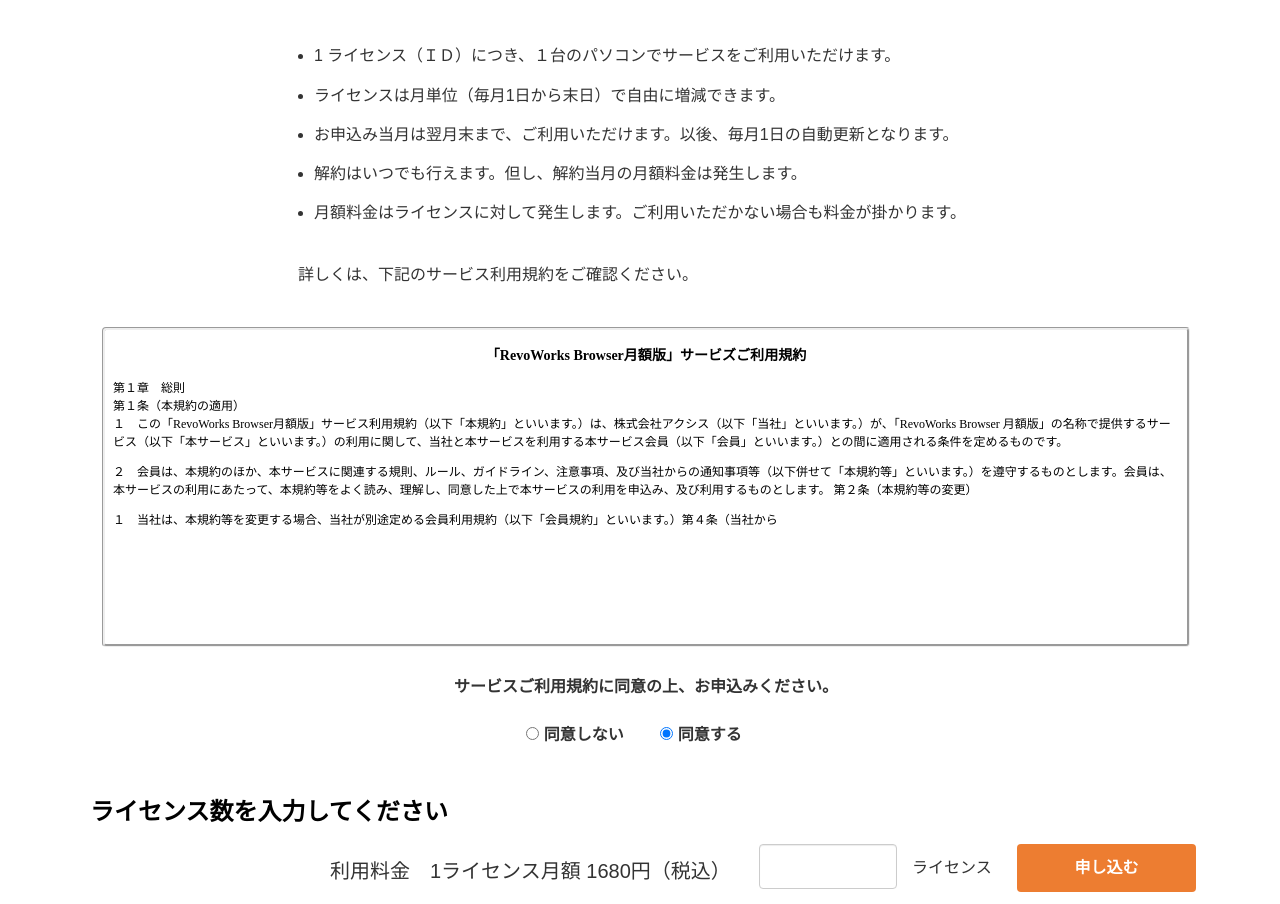
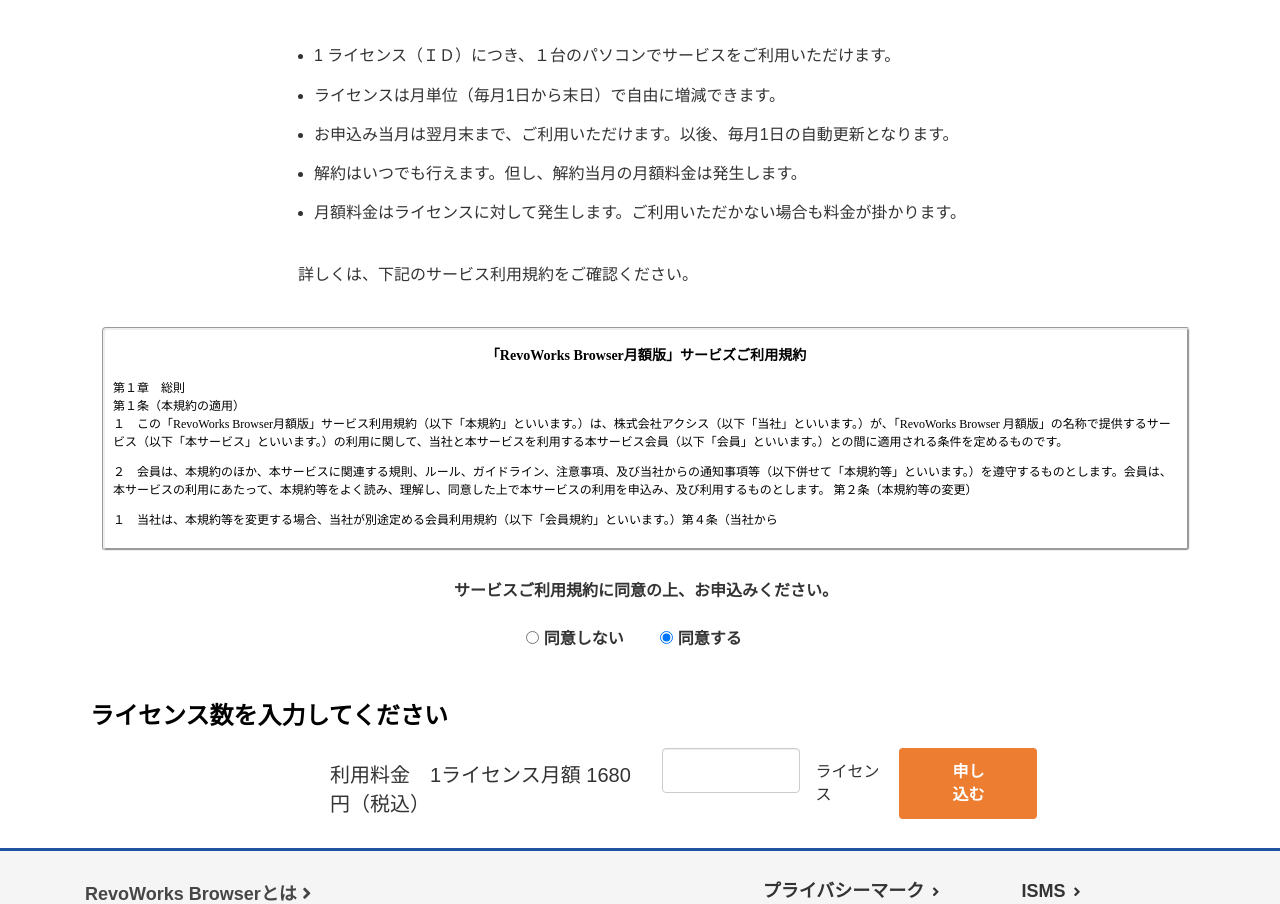
Before and after one commit to khangtm/revowork, a plain HTML site: page apply.html in a window 1280 px wide. Shown: the part 579-1483 px from the top of the page. Drawn offline with Linux system fonts and the light colour scheme.

Commit message:
Add files via upload

```diff
--- a/css/apply.css
+++ b/css/apply.css
@@ -59,7 +59,7 @@ dl, ol, ul {
 
 .grid-layout-columns-4 {
     display: grid;
-    grid-template-columns: 60% 20% 13% 26%;
+    grid-template-columns: 46% 20% 10% 20%;
     grid-column-gap: 15px;
 }
 
@@ -95,7 +95,7 @@ dd {
 }
 
 .iframe-heigth {
-    height: 20em !important;
+    height: 14em !important;
 }
 
 .align-img {
```
